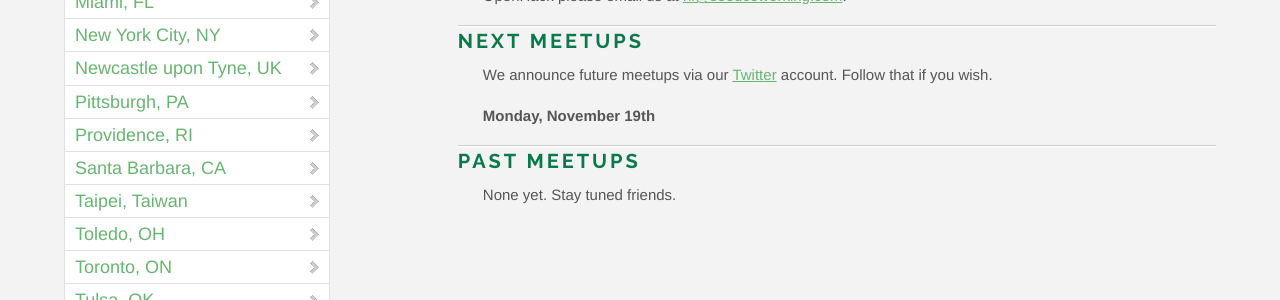
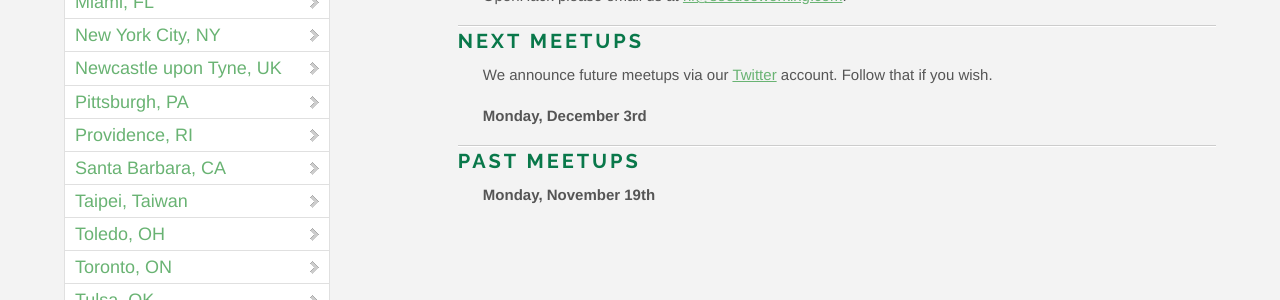
Before and after one commit to OpenHack/openhack.github.com, a Jekyll site: the page built from toledo/index.markdown, in a window 1280 px wide. Shown: the part 827-1127 px from the top of the page. Built offline with Jekyll 4.4.1, drawn with Linux system fonts in a browser that asks for light colours; nearby versions of some CDN libraries; Markdown is read by kramdown in place of the engine named in the settings; comment, search, counter and statistics services are not loaded.

Commit message:
Updated toledo past and future event dates

```diff
--- a/toledo/index.markdown
+++ b/toledo/index.markdown
@@ -21,8 +21,8 @@ We are currently looking for sponsors to help provide food and beverages. If you
 
 We announce future meetups via our [Twitter](http://twitter.com/openhacktoledo) account. Follow that if you wish.
 
-**Monday, November 19th**
+**Monday, December 3rd**
 
 ### Past meetups
 
-None yet. Stay tuned friends.
+**Monday, November 19th**
```
